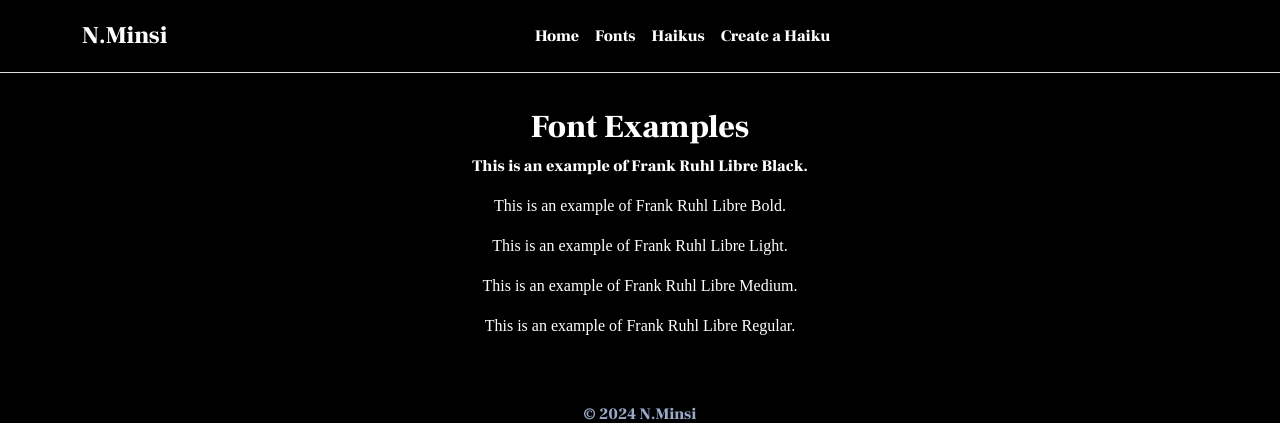
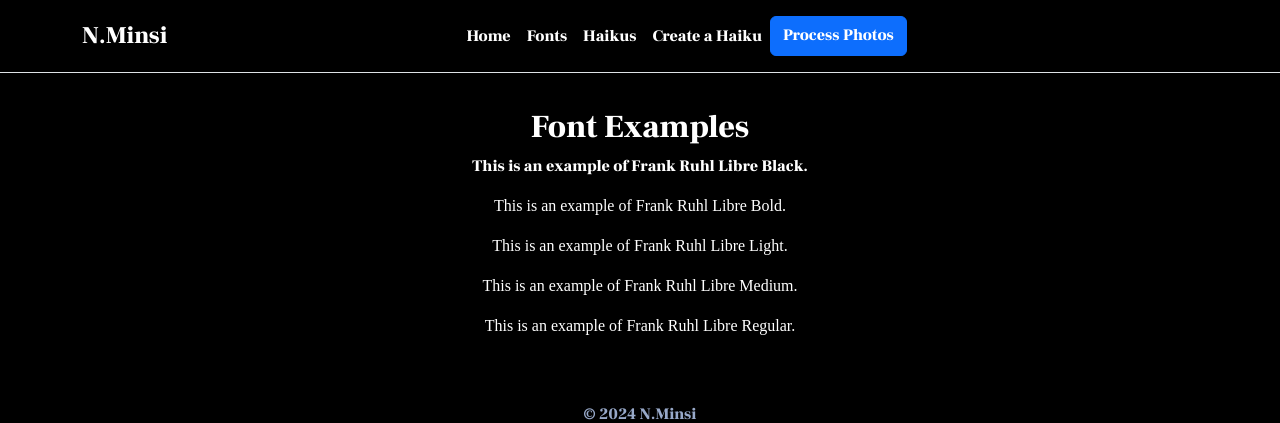
Before and after one commit to Episode353/nminsi, a Django app: page /fonts/ in a window 1280 px wide. Shown: the top 423 px of the page. Run offline with Django 5.2, Linux system fonts and the light colour scheme.

Commit message:
added page to update images

```diff
--- a/nminsi/base/templates/base.html
+++ b/nminsi/base/templates/base.html
@@ -118,6 +118,9 @@
                             <li><a href="{% url 'fonts' %}" class="nav-link px-2">Fonts</a></li>
                             <li><a href="{% url 'haikus' %}" class="nav-link px-2">Haikus</a></li>
                             <li><a href="{% url 'haiku_create' %}" class="nav-link px-2">Create a Haiku</a></li>
+                                                        <!-- Somewhere in your template -->
+                            <a href="{% url 'process_photos' %}" class="btn btn-primary">Process Photos</a>
+
                         </ul>
                     </div>
                 </div>
--- a/nminsi/base/urls.py
+++ b/nminsi/base/urls.py
@@ -11,7 +11,9 @@ urlpatterns = [
     path('photo/<int:photo_id>/', views.photo_detail, name='photo_detail'),
     path('admin/', admin.site.urls),
     path('fonts/', views.fonts, name='fonts'),
+    path('process_photos/', views.process_photos, name='process_photos'),
 ]
+
 
 if settings.DEBUG:
     urlpatterns += static(settings.STATIC_URL, document_root=settings.STATIC_ROOT)
--- a/nminsi/base/views.py
+++ b/nminsi/base/views.py
@@ -54,3 +54,40 @@ def photo_detail(request, photo_id):
 
 def fonts(request):
     return render(request, 'fonts.html')
+
+import os
+from django.conf import settings
+from django.http import HttpResponse
+from .models import Photo
+from datetime import date
+
+def process_photos(request):
+    # Path to the folder containing photos
+    media_folder = os.path.join(settings.MEDIA_ROOT, 'photos')
+
+    # Initialize an empty list to store update messages
+    updates = []
+
+    # Get all existing Photo objects
+    existing_photos = Photo.objects.all().values_list('photo', flat=True)
+    existing_photo_files = set([os.path.basename(photo_path) for photo_path in existing_photos])
+
+    # List all files in the 'photos' folder
+    if os.path.exists(media_folder):
+        for filename in os.listdir(media_folder):
+            # Check if the file is already in the Photo model
+            if filename not in existing_photo_files:
+                # Create a new Photo entry for each missing file
+                new_photo = Photo.objects.create(
+                    date_taken=date.today(),
+                    photo=f'photos/{filename}',
+                    number=Photo.objects.count() + 1  # Increment number
+                )
+                updates.append(f'Added {filename} as photo {new_photo.number}.')
+            else:
+                updates.append(f'{filename} already exists in the database.')
+    else:
+        updates.append("Media folder does not exist.")
+
+    # Return updates as a simple HTTP response
+    return HttpResponse('<br>'.join(updates))
```
Also changed, not shown: nminsi/db.sqlite3, nminsi/media/photos/Comma Tip 1.png (added), nminsi/media/photos/Comma Tips 2.png (added).
